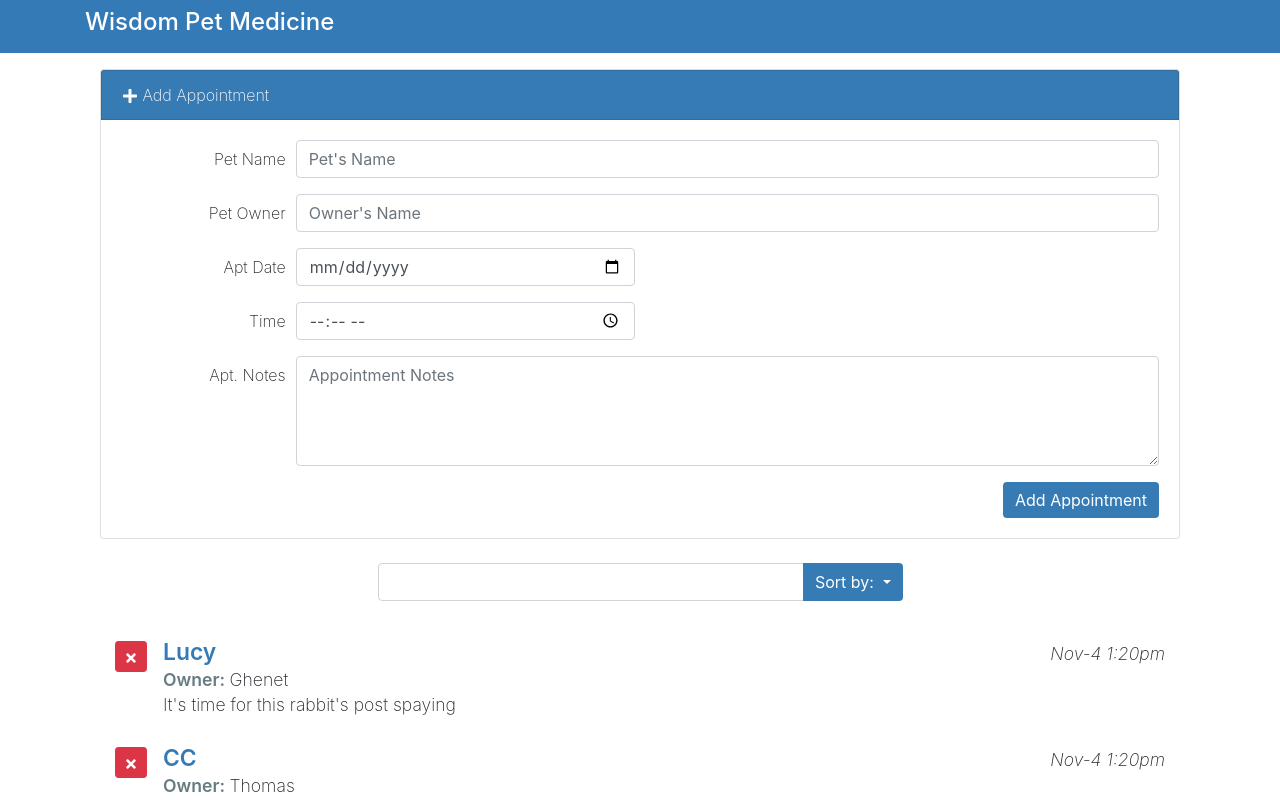
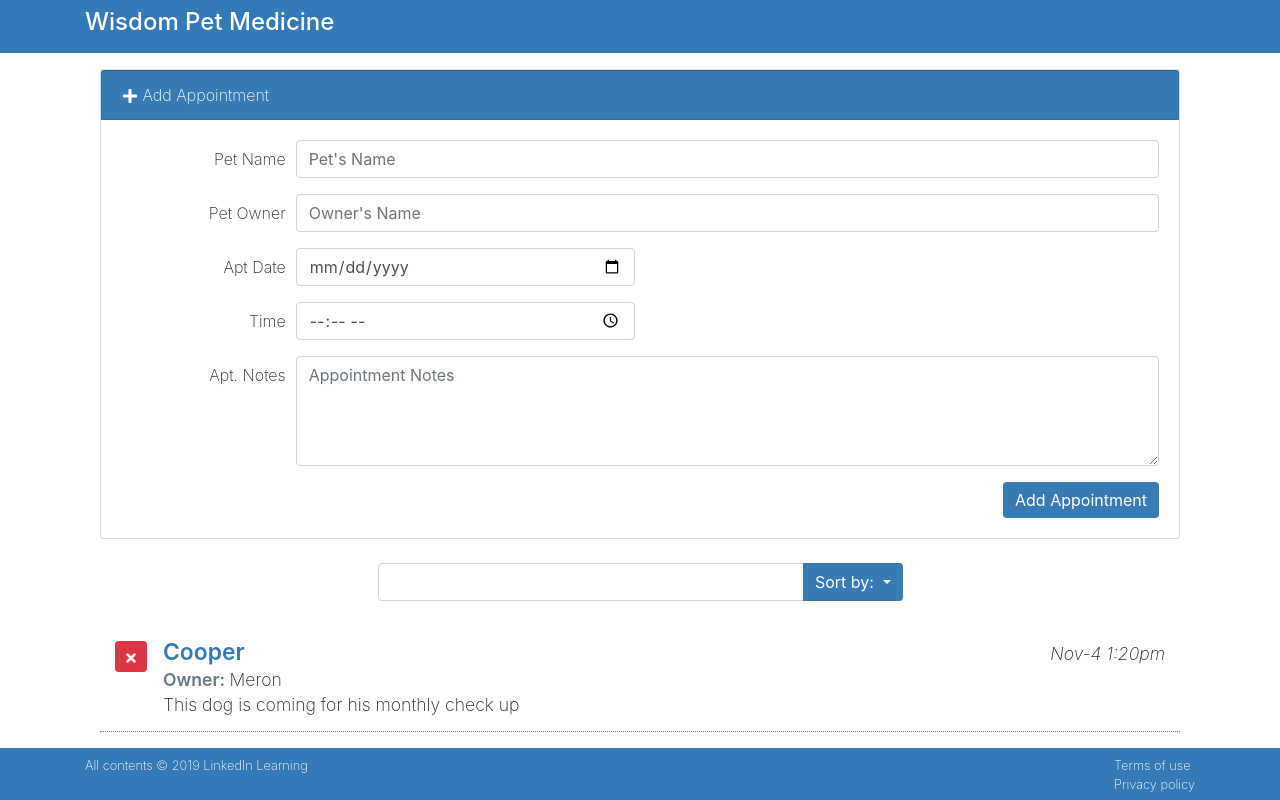
Before and after one commit to Ghenet/ReactInterface, a React (Create React App) app: page / in a window 1280 px wide. Shown: the top 800 px of the page. Built offline with nearby package versions, Linux system fonts and the light colour scheme.

Commit message:
added a filter method which filters using the matching query text

```diff
--- a/src/components/App.js
+++ b/src/components/App.js
@@ -12,6 +12,7 @@ class App extends Component {
       formDisplay: true,
       orderBy: 'aptDate',
       orderDir: 'asc',
+      queryText: 'cooper',
       lastIndex: 0
     };
     this.addAppointment = this.addAppointment.bind(this);
@@ -78,8 +79,8 @@ changeOrder(order,dir) {
     }else{
       order = -1;
     }
-
-    filterdApts.sort((a,b) => {
+//filters the appointments
+   filterdApts = filterdApts.sort((a,b) => {
       if(a[this.state.orderBy].toLowerCase() < b[this.state.orderBy].toLowerCase())
         {
           return -1 * order;
@@ -87,6 +88,19 @@ changeOrder(order,dir) {
           return 1 * order;
         }
     })
+    .filter(eachItem =>{
+      return (
+        eachItem['petName']
+        .toLowerCase()
+        .includes(this.state.queryText.toLowerCase()) ||
+        eachItem['ownerName']
+        .toLowerCase()
+        .includes(this.state.queryText.toLowerCase()) ||
+        eachItem['aptNotes']
+        .toLowerCase()
+        .includes(this.state.queryText.toLowerCase())
+      );
+    });
     return (
       <main className='page bg-white' id='petrating'>
         <div className='container'>
```
